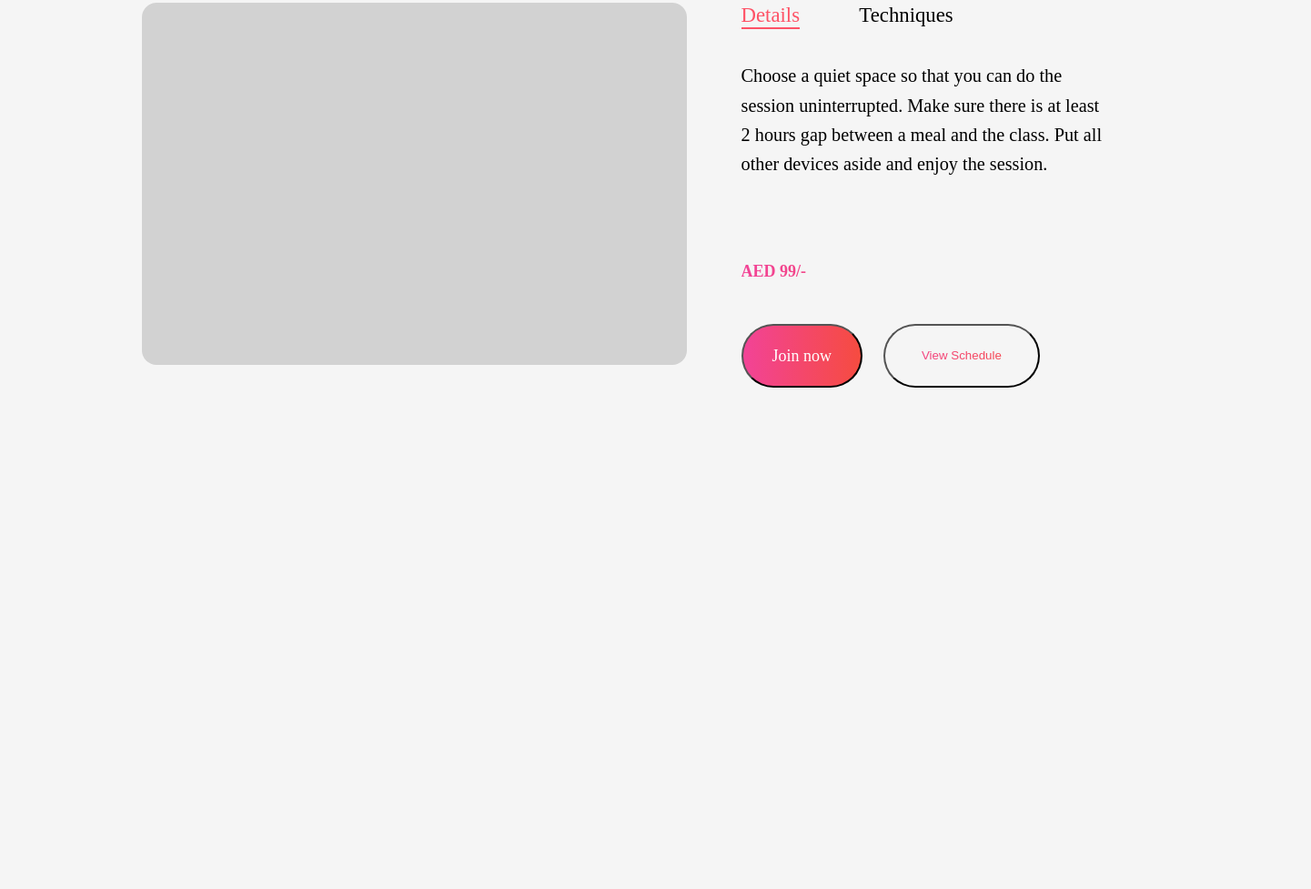
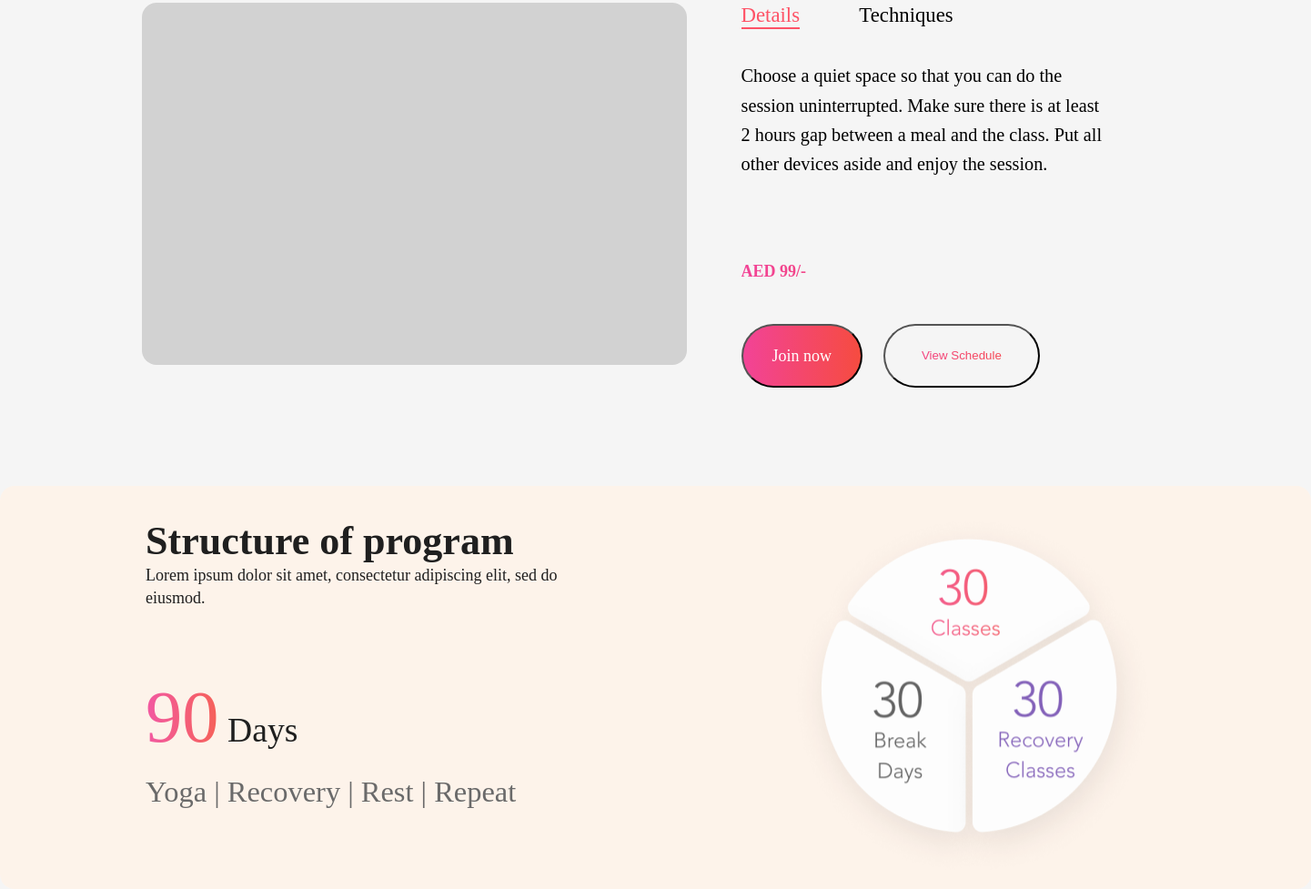
Before and after one commit to ksigei/ay_design, a plain HTML site: page index.html in a window 1280 px wide. Shown: the part 251-1228 px from the top of the page at 91% size, 1441 px wide, since content can reach past the window. Before the commit the page ends 800 px from the top, so only its background shows below. Drawn offline with Linux system fonts and the light colour scheme.

```diff
--- a/css/style.css
+++ b/css/style.css
@@ -37,7 +37,8 @@ nav .logo {
   /* background: url(../images/ay_logo.png); */
 }
 
-nav .logo image {}
+nav .logo image {
+}
 
 nav ul {
   position: absolute;
@@ -52,8 +53,6 @@ nav ul {
   top: 33.75%;
   /* gap: 4.44%; */
   gap: 64px;
-
-
 }
 
 nav ul li a {
@@ -67,7 +66,7 @@ nav ul li a {
   line-height: 156.5%;
   /* identical to box height, or 25px */
 
-  font-feature-settings: "tnum"on, "lnum"on;
+  font-feature-settings: "tnum" on, "lnum" on;
 }
 
 nav .account {
@@ -98,7 +97,7 @@ nav .account {
   line-height: 44px;
   /* identical to box height */
 
-  font-feature-settings: "tnum"on, "lnum"on;
+  font-feature-settings: "tnum" on, "lnum" on;
 }
 
 .intro-text {
@@ -109,7 +108,7 @@ nav .account {
   line-height: 160%;
   /* or 36px */
 
-  font-feature-settings: "tnum"on, "lnum"on;
+  font-feature-settings: "tnum" on, "lnum" on;
   margin: 0 0 25.92px 0;
 }
 
@@ -132,7 +131,7 @@ nav .account {
   /* left: 156px; */
   /* top: 259.57px; */
 
-  background: #C4C4C4;
+  background: #c4c4c4;
   opacity: 0.7;
   border-radius: 16px;
 }
@@ -158,7 +157,7 @@ nav .account {
   font-weight: 300;
   font-size: 22.78px;
   line-height: 27px;
-  font-feature-settings: "tnum"on, "lnum"on;
+  font-feature-settings: "tnum" on, "lnum" on;
 }
 
 .intro-details-tabs .tab-active {
@@ -178,36 +177,34 @@ nav .account {
   line-height: 160%;
   /* or 32px */
 
-  font-feature-settings: "tnum"on, "lnum"on;
+  font-feature-settings: "tnum" on, "lnum" on;
 
   color: #000000;
 }
 
 .intro-details .price {
   margin: 0 0 43.69px 0;
-  font-family: 'Avenir LT Std';
+  font-family: "Avenir LT Std";
   font-style: normal;
   font-weight: 750;
   font-size: 18px;
   line-height: 156.5%;
   /* or 28px */
 
-  font-feature-settings: 'tnum'on, 'lnum'on;
+  font-feature-settings: "tnum" on, "lnum" on;
 
   /* GradientText */
 
-  background: linear-gradient(90.19deg, #F24397 0.17%, #F64C3B 105.5%);
+  background: linear-gradient(90.19deg, #f24397 0.17%, #f64c3b 105.5%);
   -webkit-background-clip: text;
   -webkit-text-fill-color: transparent;
   background-clip: text;
   text-fill-color: transparent;
-
 }
 
 .intro-btns {
   display: flex;
   gap: 5.56%;
-
 }
 
 .btn-join {
@@ -217,16 +214,16 @@ nav .account {
   border-radius: 50px;
 
   /* text */
-  font-family: 'Avenir LT Std';
+  font-family: "Avenir LT Std";
   font-style: normal;
   font-weight: 300;
   font-size: 18px;
   line-height: 156.5%;
   /* or 28px */
 
-  font-feature-settings: 'tnum'on, 'lnum'on;
+  font-feature-settings: "tnum" on, "lnum" on;
 
-  color: #FFFFFF;
+  color: #ffffff;
 }
 
 .btn-schedule {
@@ -234,9 +231,114 @@ nav .account {
   height: 69.92px;
   width: 172.44px;
 
-
   border-radius: 50px;
   background: linear-gradient(90.19deg, #f24397 0.17%, #f64c3b 105.5%);
   -webkit-background-clip: text;
   -webkit-text-fill-color: transparent;
 }
+
+/* end of intro */
+/* start of program */
+.program-section {
+  position: absolute;
+  width: 1441.13px;
+  height: 442.4px;
+  left: 0px;
+  top: 785.12px;
+
+  background: #fff3e9;
+  opacity: 0.87;
+  border-radius: 16px;
+
+  display: flex;
+
+  padding: 0 155.39px 0 160.12px;
+}
+
+.program-details {
+  display: flex;
+  flex-direction: column;
+
+  font-family: "Avenir LT Std";
+  font-style: normal;
+  font-weight: 300;
+  line-height: 156.5%;
+  /* or 59px */
+
+  font-feature-settings: "tnum" on, "lnum" on;
+
+  color: #000000;
+
+  width: 500px;
+  margin: 48.88px 0 0 0;
+}
+
+.program-details .program-title {
+  font-size: 37.65px;
+  margin: 0 0 12px 0;
+}
+
+.program-details .program-description {
+  font-size: 18px;
+  margin: 0 0 69.15px 0;
+}
+.program-timeline {
+  display: flex;
+  flex-direction: column;
+  gap: 5.56%;
+}
+.program-timeline h3 {
+  font-family: "Avenir LT Std";
+  font-style: normal;
+  font-weight: 300;
+  font-size: 37.65px;
+  line-height: 97px;
+  font-feature-settings: "tnum" on, "lnum" on;
+
+  /* GradientText */
+  background-clip: text;
+  text-fill-color: transparent;
+}
+.program-timeline h3 span {
+  font-family: "Avenir LT Std";
+  font-style: normal;
+  font-weight: 300;
+  font-size: 80.49px;
+  line-height: 97px;
+  font-feature-settings: "tnum" on, "lnum" on;
+
+  /* GradientText */
+
+  background: linear-gradient(90.19deg, #f24397 0.17%, #f64c3b 105.5%);
+  -webkit-background-clip: text;
+  -webkit-text-fill-color: transparent;
+  background-clip: text;
+  text-fill-color: transparent;
+}
+.program-timeline p {
+  font-family: "Avenir LT Std";
+  font-style: normal;
+  font-weight: 300;
+  font-size: 32.443px;
+  line-height: 39px;
+  /* identical to box height */
+
+  font-feature-settings: "tnum" on, "lnum" on;
+
+  color: #565656;
+}
+.program-pie img {
+  position: absolute;
+  width: 437.37px;
+  height: 439.23px;
+  left: 848.37px;
+  /* margin: 48.88px 0 0 0; */
+  /* top: 779px; */
+}
+
+/* end of program */
+/* start of schedule */
+.schedule-section {
+
+}
+/* end of schedule */
--- a/index.html
+++ b/index.html
@@ -50,6 +50,34 @@
         </div>
       </div>
     </section>
+    <section class="program-section">
+        <div class="program-details">
+            <div class="program-title">
+                <h3>Structure of program</h3>
+            </div>
+            <div class="program-description">
+                <p>Lorem ipsum dolor sit amet, consectetur adipiscing elit, sed do eiusmod.</p>
+            </div>
+            <div class="program-timeline">
+                <h3>
+                    <span>90</span> Days
+                </h3>
+                <p>Yoga | Recovery | Rest | Repeat</p>
+            </div>
+        </div>
+        <div class="program-pie">
+            <img src="./images/image_51.png" alt="">
+        </div>
+    </section>
+    <section class="schedule-section">
+
+    </section>
+    <section class="team-section">
+
+    </section>
+    <section class="contact-section">
+
+    </section>
 
     <footer></footer>
   </body>
```
